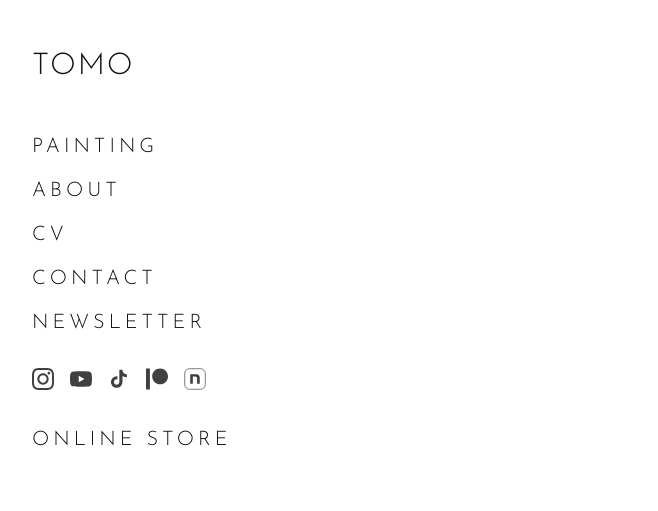
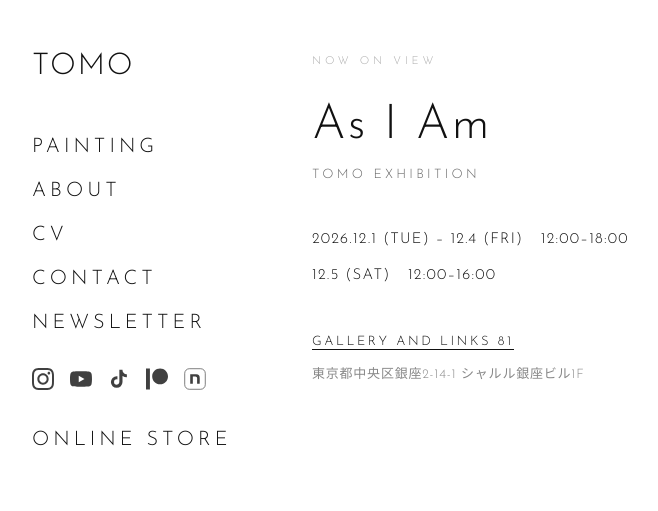
Before and after one commit to 10to100mo/tomoart.space, a plain HTML site: page index.html in a window 1280 px wide. Shown: the whole page, without its empty margins (12-670 px from the left). Drawn offline with Linux system fonts and the light colour scheme.

Commit message:
Add exhibition announcement for As I Am
- Add home section showing current exhibition info on first load
- Exhibition: As I Am, GALLERY AND LINKS 81, Dec 1-5 2026
- Update showHome() to display the home section
- Add exhibition to CV solo exhibitions

Co-Authored-By: Claude Sonnet 4.6 <noreply@anthropic.com>
Claude-Session: https://claude.ai/code/session_01N7oLtJrQ8iV6jh6ZJ7NFFi

```diff
--- a/index.html
+++ b/index.html
@@ -111,6 +111,57 @@
 
     .section { display: none; padding: 52px 64px 120px; }
     .section.active { display: block; }
+
+    /* ── EXHIBITION NOTICE ── */
+    .exhibition-notice { max-width: 560px; }
+    .exh-label {
+      font-size: 11px;
+      font-weight: 300;
+      letter-spacing: 0.35em;
+      color: #aaa;
+      margin-bottom: 28px;
+    }
+    .exh-title {
+      font-size: 48px;
+      font-weight: 300;
+      letter-spacing: 0.04em;
+      line-height: 1.1;
+      margin-bottom: 10px;
+    }
+    .exh-subtitle {
+      font-size: 13px;
+      font-weight: 300;
+      letter-spacing: 0.25em;
+      color: #666;
+      margin-bottom: 36px;
+    }
+    .exh-dates {
+      font-size: 15px;
+      font-weight: 300;
+      letter-spacing: 0.08em;
+      line-height: 2.4;
+      margin-bottom: 36px;
+      color: #111;
+    }
+    .exh-venue {
+      font-size: 13px;
+      font-weight: 300;
+      letter-spacing: 0.2em;
+      margin-bottom: 10px;
+    }
+    .exh-venue a {
+      border-bottom: 1px solid #111;
+      padding-bottom: 1px;
+      transition: opacity 0.15s;
+    }
+    .exh-venue a:hover { opacity: 0.4; }
+    .exh-address {
+      font-size: 13px;
+      font-weight: 300;
+      letter-spacing: 0.06em;
+      color: #888;
+      line-height: 1.9;
+    }
 
     /* ── PAINTING ── */
     .works-list { display: flex; flex-direction: column; gap: 100px; }
@@ -371,6 +422,21 @@
 <!-- ── CONTENT ── -->
 <main class="content">
 
+  <!-- HOME -->
+  <section id="sec-home" class="section active">
+    <div class="exhibition-notice">
+      <p class="exh-label">NOW ON VIEW</p>
+      <h2 class="exh-title">As I Am</h2>
+      <p class="exh-subtitle">TOMO EXHIBITION</p>
+      <div class="exh-dates">
+        <p>2026.12.1 (TUE) – 12.4 (FRI) &nbsp; 12:00–18:00</p>
+        <p>12.5 (SAT) &nbsp; 12:00–16:00</p>
+      </div>
+      <p class="exh-venue"><a href="https://galleryandlinks81.jp/" target="_blank" rel="noopener">GALLERY AND LINKS 81</a></p>
+      <p class="exh-address">東京都中央区銀座2-14-1 シャルル銀座ビル1F</p>
+    </div>
+  </section>
+
   <!-- PAINTING -->
   <!-- 新しい作品を上に、古い作品を下に追加してください -->
   <section id="sec-painting" class="section">
@@ -393,6 +459,10 @@
 
       <div class="cv-block">
         <p class="cv-block-title">SOLO EXHIBITIONS / 個展</p>
+        <div class="cv-item">
+          <p class="cv-en">December 2026<br>As I Am, <a href="https://galleryandlinks81.jp/" target="_blank" rel="noopener">GALLERY AND LINKS 81</a>, Tokyo</p>
+          <p class="cv-ja">2026年12月<br><a href="https://galleryandlinks81.jp/" target="_blank" rel="noopener">GALLERY AND LINKS 81</a>（東京）個展「As I Am」</p>
+        </div>
         <div class="cv-item">
           <p class="cv-en">July 2025<br>Solo Exhibition, <a href="https://galleryandlinks81.jp/" target="_blank" rel="noopener">GALLERY AND LINKS 81</a>, Tokyo</p>
           <p class="cv-ja">2025年7月<br><a href="https://galleryandlinks81.jp/" target="_blank" rel="noopener">GALLERY AND LINKS 81</a>（東京）初個展</p>
@@ -473,6 +543,7 @@ function showSection(id) {
 
 function showHome() {
   document.querySelectorAll('.section').forEach(s => s.classList.remove('active'));
+  document.getElementById('sec-home').classList.add('active');
   document.querySelectorAll('.sidebar-nav a').forEach(a => a.classList.remove('active'));
   window.scrollTo(0, 0);
 }
```
